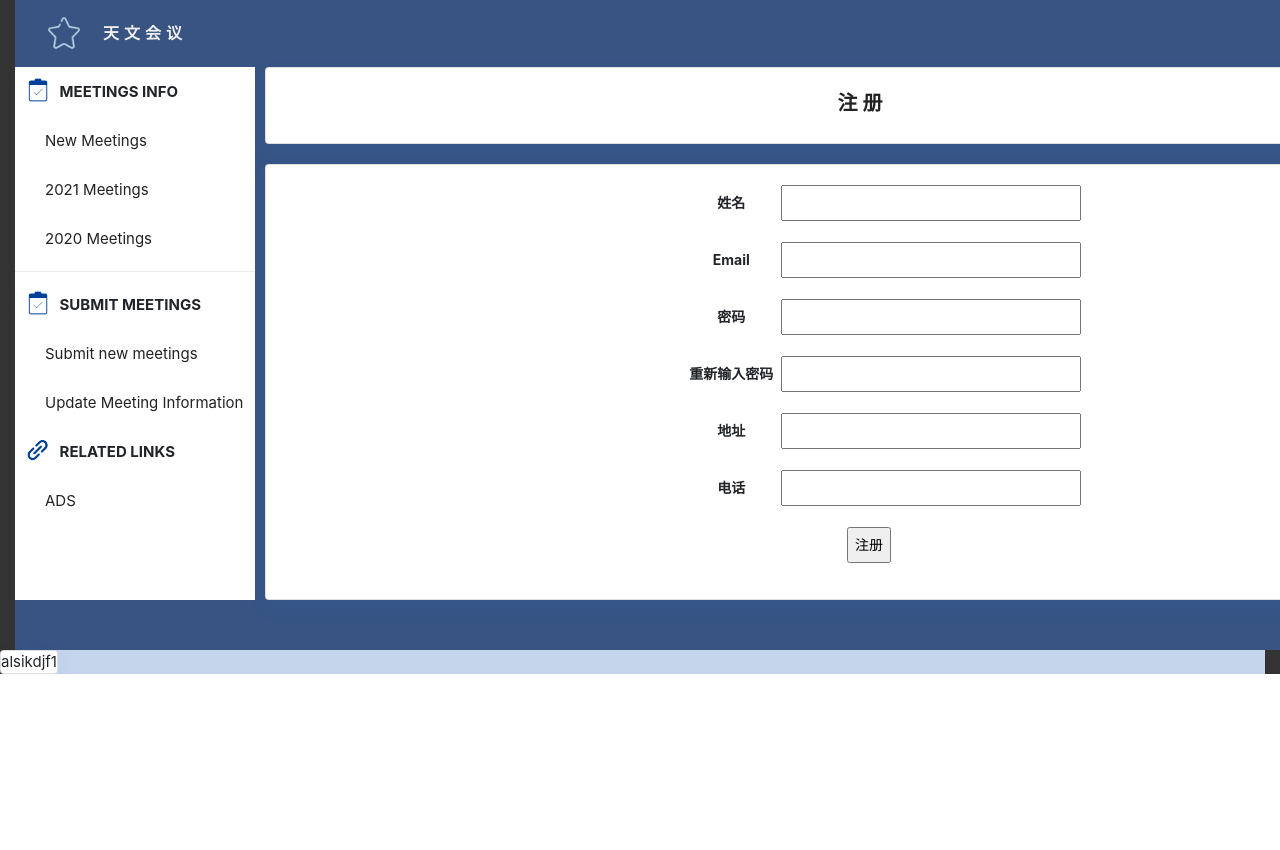
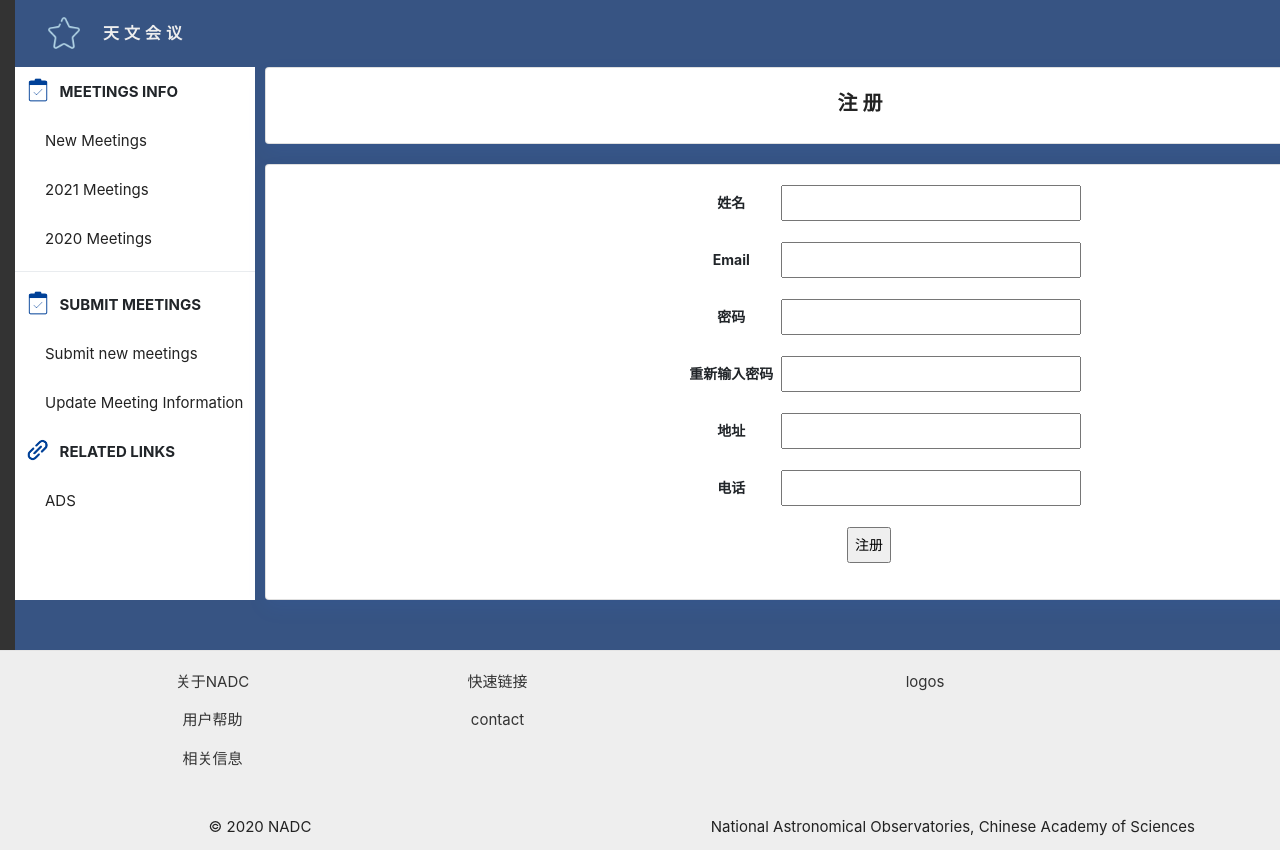
Before and after one commit to YSH1014/meeting, a Flask app: page /register in a window 1280 px wide; the page is wider, and only the part inside the window is pictured. Shown: the part 143-993 px from the top of that part. Before the commit the page ends 817 px from the top of that part, so only its background shows below. Run offline with Flask 2, Linux system fonts and the light colour scheme; some libraries are stand-ins or nearby versions.

Commit message:
返回列表按钮，登录，注册错误提示

```diff
--- a/app/routes/user_routes.py
+++ b/app/routes/user_routes.py
@@ -16,10 +16,17 @@ def login():
     form = LoginForm()
     if form.validate_on_submit():
         user = User.query.filter_by(email=form.email.data).first()
-        if user is None or not user.check_password(form.password.data):
-            flash('Invalid email or password')
+        # 返回错误信息
+        if user is None:
+            flash("用户不存在")
             return redirect(url_for('login'))
+        elif not user.check_password(form.password.data):
+            flash('密码错误')
+            return redirect(url_for('login'))
+
+        #登录成功
         login_user(user, remember=form.remember_me.data)
+        flash("登录成功")
         return redirect(url_for('userInfo'))
 
     #   return render_template('userInfo.html',user={'name':form.username.data})
@@ -32,6 +39,7 @@ def login():
 def userInfo():
     # 用户未登录，重定向到登录界面
     if not current_user.is_authenticated:
+        flash("请登录")
         return redirect(url_for('index'))
 
     return render_template('userInfo.html')
--- a/app/templates/base.html
+++ b/app/templates/base.html
@@ -117,12 +117,25 @@
             }
 
 
+
+
                             </style>
                             {% block title %}
                             {% endblock %}
                         </div>
                     </div>
 
+                    {% with messages = get_flashed_messages() %}
+                    {% if messages %}
+                    <ul class="flash">
+                        {% for message in messages %}
+                        <div class="alert alert-success" style="text-align: center">
+                            <button aria-hidden="true" data-dismiss="alert" class="close" type="button">×</button>
+                            <strong>{{ message }}</strong></div>
+                        {% endfor %}
+                    </ul>
+                    {% endif %}
+                    {% endwith %}
 
                     {% block content %}
                     {% endblock %}
@@ -130,11 +143,7 @@
             </div>
         </div>
     </div>
-    <div class="container-fluid lg-container">
-        <div class="row">
-            <div class="card"> alsikdjf1</div>
-        </div>
-    </div>
+
 </div>
 </body>
 {% include 'footer.html' %}
--- a/app/templates/footer.html
+++ b/app/templates/footer.html
@@ -1,3 +1,25 @@
+	<footer class="nadcFooter">
+  <div class="container">
+    <div class="row">
+      <div class="col-sm-3">
+        <p>关于NADC</p>
+        <p>用户帮助</p>
+        <p>相关信息</p>
+      </div>
+      <div class="col-sm-3">
+        <p>快速链接</p>
+        <p>contact</p>
+      </div>
+      <div class="col-sm-6"> logos </div>
+    </div>
+    <div>
+      <div class="row" style="margin-top: 30px; color: #222;">
+        <div class="col-sm-4">© 2020 NADC </div>
+        <div class="col-sm-8" style="text-align: right;"> National Astronomical Observatories, Chinese Academy of Sciences</div>
+      </div>
+    </div>
+  </div>
+</footer>
 <!-- Piwik -->
 <script type="text/javascript">
   var _paq = _paq || [];
@@ -11,12 +33,6 @@
     var d=document, g=d.createElement('script'), s=d.getElementsByTagName('script')[0];
     g.type='text/javascript'; g.async=true; g.defer=true; g.src=u+'piwik.js'; s.parentNode.insertBefore(g,s);
   })();
-
-
-
-
-
-
 </script>
 <!-- End Piwik Code -->
 </html>
--- a/app/templates/meetingInfo.html
+++ b/app/templates/meetingInfo.html
@@ -49,6 +49,11 @@
     {% endif %}
     </div>
     </div>
+    			<div class="card meetings-card">
+            <div class="card-body meetings-mainPage-title"> <script>
+               document.write('<a href="' + document.referrer + '">返回列表</a>');
+             </script> </div>
+          </div
 
 
 
--- a/app/templates/register.html
+++ b/app/templates/register.html
@@ -52,13 +52,7 @@
                 {% endfor %}
             </p>
             <p>{{ form.submit() }}</p>
-            {% with messages = get_flashed_messages() %}
-            {% if messages %}
-            {% for message in messages %}
-            {{ message }}
-            {% endfor %}
-            {% endif %}
-            {% endwith %}
+
         </form>
     </div>
 </div>
```
